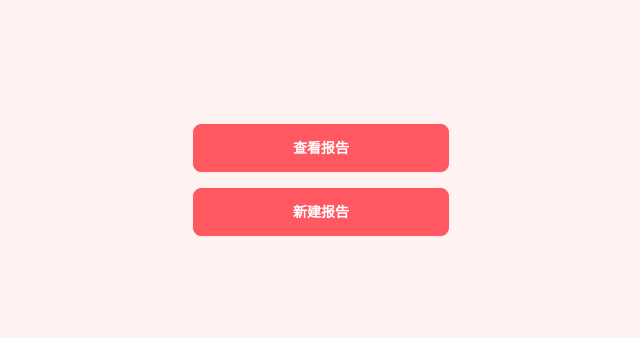
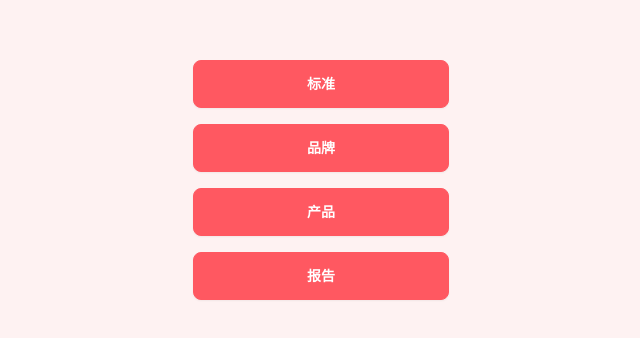
Before and after one commit to coedor01/naifen-calculator, a Next.js app: page / in a window 1280 px wide. Shown: the part 220-558 px from the top of the page, without its empty margins (319-959 px from the left). Built offline with nearby package versions, Linux system fonts and the light colour scheme.

Commit message:
feat: 新增多个页面

```diff
--- /dev/null
+++ b/src/app/brands/page.tsx
@@ -0,0 +1,6 @@
+import { Suspense } from "react";
+import Loading from "../components/Loading";
+
+export default async function BrandsPage() {
+  return <Suspense fallback={<Loading />}>BrandsPage</Suspense>;
+}
--- a/src/app/page.tsx
+++ b/src/app/page.tsx
@@ -8,15 +8,27 @@ export default function HomePage() {
     <div className="size-64 inline-flex flex-col justify-center gap-4 ">
       <button
         className="btn btn-error text-white"
-        onClick={() => router.push("/reports")}
+        onClick={() => router.push("/standards")}
       >
-        查看报告
+        标准
       </button>
       <button
         className="btn btn-error text-white"
-        onClick={() => router.push("/reports/create")}
+        onClick={() => router.push("/brands")}
       >
-        新建报告
+        品牌
+      </button>
+      <button
+        className="btn btn-error text-white"
+        onClick={() => router.push("/products")}
+      >
+        产品
+      </button>
+      <button
+        className="btn btn-error text-white"
+        onClick={() => router.push("/reports")}
+      >
+        报告
       </button>
     </div>
   );
--- /dev/null
+++ b/src/app/products/page.tsx
@@ -0,0 +1,6 @@
+import { Suspense } from "react";
+import Loading from "../components/Loading";
+
+export default async function ProductsPage() {
+  return <Suspense fallback={<Loading />}>ProductsPage</Suspense>;
+}
--- a/src/app/reports/create/components/Loading.tsx
+++ /dev/null
@@ -1,7 +0,0 @@
-export default function Loading() {
-  return (
-    <div className="fixed top-0 w-full h-full bg-red-50 inline-flex items-center justify-center">
-      <span className="loading loading-dots loading-lg"></span>
-    </div>
-  );
-}
--- a/src/app/reports/create/page.tsx
+++ b/src/app/reports/create/page.tsx
@@ -2,7 +2,7 @@
 
 import { useEffect, useState } from "react";
 import Body from "./components/Body";
-import Loading from "./components/Loading";
+import Loading from "@/app/components/Loading";
 
 export default function Home() {
   const [standards, setStandards] = useState(null);
--- a/src/app/reports/page.tsx
+++ b/src/app/reports/page.tsx
@@ -1,6 +1,6 @@
 import { Suspense } from "react";
+import Loading from "@/app/components/Loading";
 import Body from "./components/Body";
-import Loading from "./components/Loading";
 
 export default async function ReportsPage() {
   return (
--- /dev/null
+++ b/src/app/standards/page.tsx
@@ -0,0 +1,6 @@
+import { Suspense } from "react";
+import Loading from "../components/Loading";
+
+export default async function StandardsPage() {
+  return <Suspense fallback={<Loading />}>StandardsPage</Suspense>;
+}
```
Also changed, not shown: src/app/components/Loading.tsx (renamed from src/app/reports/components/Loading.tsx).
